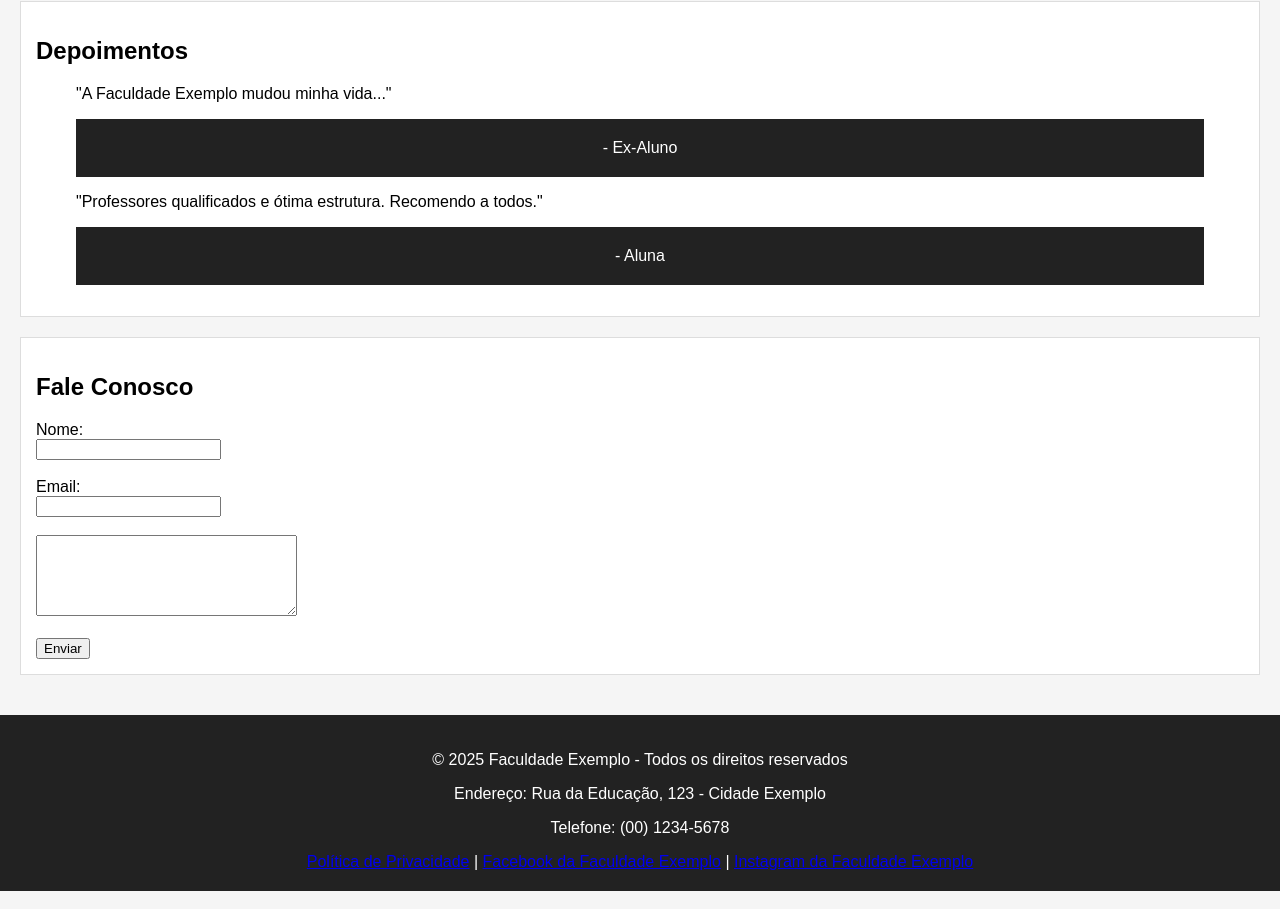
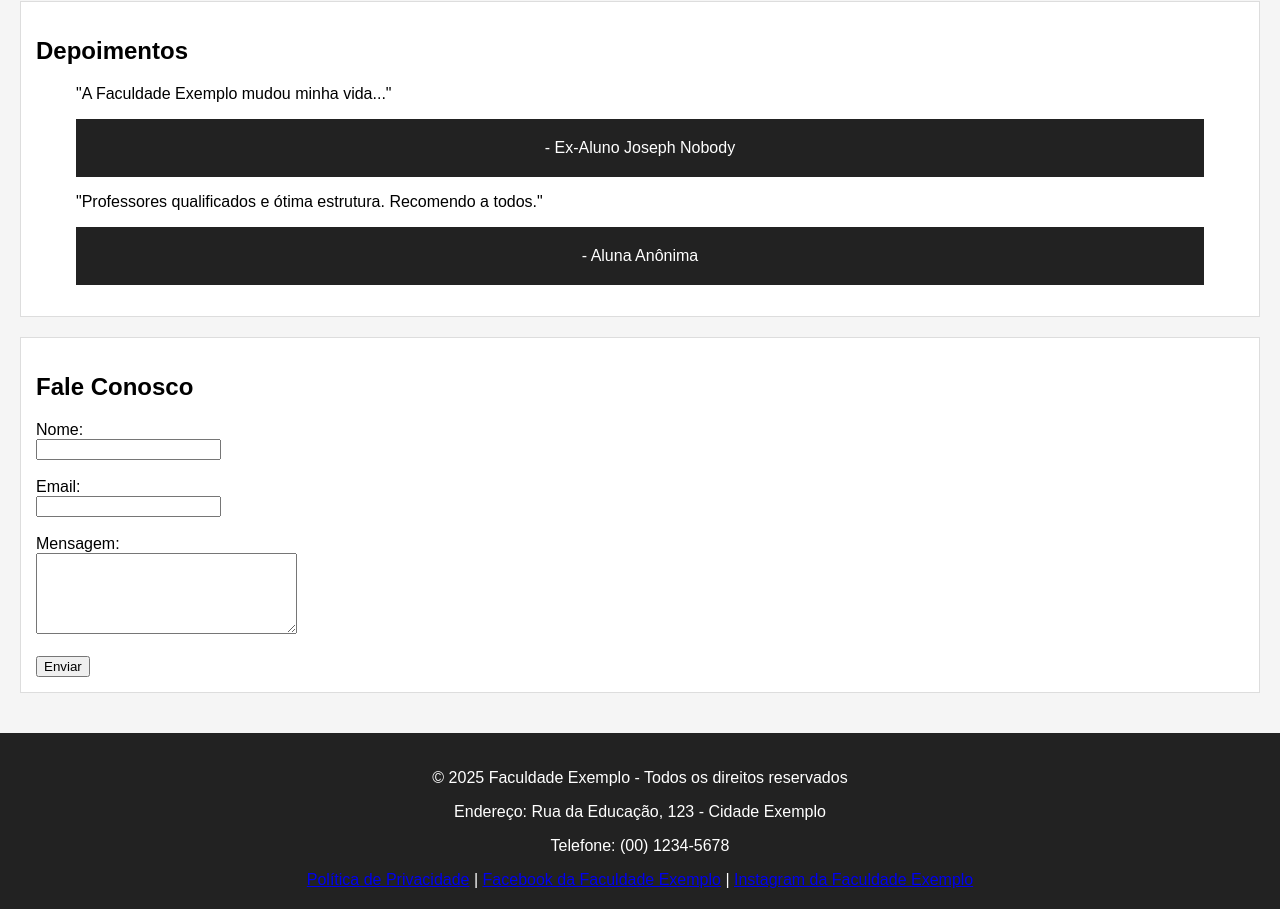
Before and after one commit to camarg0v/Tarefa05, a plain HTML site: page index.html in a window 1280 px wide. Shown: the part 2982-3891 px from the top of the page. Drawn offline with Linux system fonts and the light colour scheme.

Commit message:
Ajustes finais

```diff
--- a/index.html
+++ b/index.html
@@ -134,12 +134,12 @@
         <h2>Depoimentos</h2>
         <blockquote itemscope itemtype="https://schema.org/Review">
             <p itemprop="reviewBody">"A Faculdade Exemplo mudou minha vida..."</p>
-            <footer>- <span itemprop="author">Ex-Aluno</span></footer>
+            <footer>- <span itemprop="author">Ex-Aluno Joseph Nobody</span></footer>
             <meta itemprop="reviewRating" content="5">
         </blockquote>
         <blockquote itemscope itemtype="https://schema.org/Review">
             <p itemprop="reviewBody">"Professores qualificados e ótima estrutura. Recomendo a todos."</p>
-            <footer>- <span itemprop="author">Aluna</span></footer>
+            <footer>- <span itemprop="author">Aluna Anônima</span></footer>
             <meta itemprop="reviewRating" content="5">
         </blockquote>
         <!-- Depoimentos agora possuem dados estruturados (review schema) para melhorar destaque no Google -->
@@ -152,6 +152,7 @@
             <input type="text" name="nome"><br><br>
             <label>Email:</label><br>
             <input type="email" name="email"><br><br>
+            <label>Mensagem:</label><br>
             <textarea name="mensagem" rows="5" cols="30"></textarea><br><br>
             <input type="submit" value="Enviar">
         </form>
```
